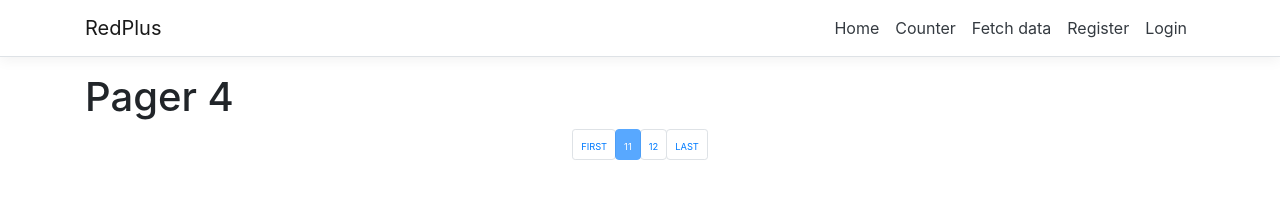
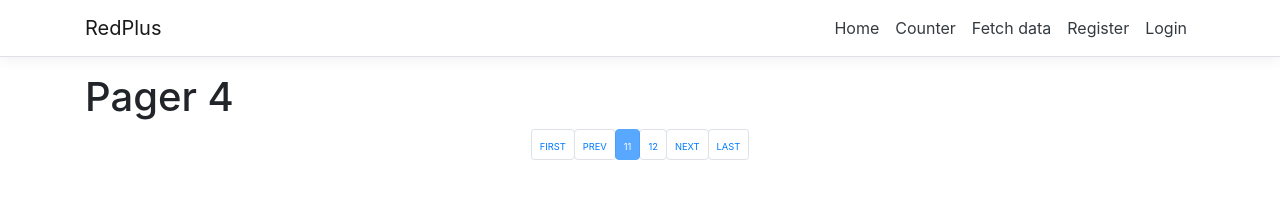
Before and after one commit to VisualAcademy/React.Pagination, a React (Create React App) app in the folder RedPlus/ClientApp/: page /pager4 in a window 1280 px wide. Shown: the top 219 px of the page. Built offline with nearby package versions, Linux system fonts and the light colour scheme; no server answers.

Commit message:
Prev, Next

```diff
--- a/RedPlus/ClientApp/src/App.js
+++ b/RedPlus/ClientApp/src/App.js
@@ -13,6 +13,7 @@ import { PagerComponent1 } from './components/Pager/PagerComponent1';
 import { PagerComponent2 } from './components/Pager/PagerComponent2';
 import { PagerComponent3 } from './components/Pager/PagerComponent3';
 import { PagerComponent4 } from './components/Pager/PagerComponent4';
+import { PagerComponent6 } from './components/Pager/PagerComponent6';
 
 export default class App extends Component {
     static displayName = App.name;
@@ -28,6 +29,7 @@ export default class App extends Component {
                 <Route path='/pager2' component={PagerComponent2} />
                 <Route path='/pager3' component={PagerComponent3} />
                 <Route path='/pager4' component={PagerComponent4} />
+                <Route path='/pager6' component={PagerComponent6} />
             </Layout>
         );
     }
--- /dev/null
+++ b/RedPlus/ClientApp/src/components/Pager/PagerComponent6.jsx
@@ -0,0 +1,24 @@
+import React, { Component } from 'react';
+import { DulPagination } from '../Shared/DulPagination';
+
+export class PagerComponent6 extends Component {
+    constructor(props) {
+        super(props);
+
+        this.pageIndexChanged = this.pageIndexChanged.bind(this);
+    }
+    pageIndexChanged(pageIndex) {
+        console.log("Parent:", pageIndex);
+    }
+    render() {
+        return (
+            <>
+                <h1>Pager 6</h1>
+                <DulPagination
+                    pageNumber={11} pageSize={10} pagerButtonCount={5}
+                    recordCount={119}
+                    pageIndexChanged={(pageIndex) => this.pageIndexChanged(pageIndex)}></DulPagination>
+            </>
+        );
+    }
+}
--- a/RedPlus/ClientApp/src/components/Shared/DulPagination.jsx
+++ b/RedPlus/ClientApp/src/components/Shared/DulPagination.jsx
@@ -36,6 +36,25 @@ export class DulPagination extends Component {
             );
         }
 
+        //@* 이전 링크: 처음 페이지가 아니면 페이지 번호를 -1씩 감소 *@
+        if (pageNumber > 1) {
+            let prev = pageNumber - 1; // 이전 페이지 번호 계산
+            pages.push(
+                <li className="page-item" key={"prev"}>
+                    <a href={"prev"} className="page-link prev btn" onClick={(e) => this.pagerButtonClicked(prev, e)}>
+                        <span style={{ fontSize: '7pt' }}>PREV</span>
+                    </a>
+                </li >
+            );
+        }
+        else {
+            pages.push(
+                <li className="page-item" key={"prev"}>
+                    <a href={"prev"} className="page-link prev btn disabled"><span style={{ fontSize: '7pt' }}>PREV</span></a>
+                </li >
+            );
+        }
+
         //@* 페이지 수만큼 숫자 버튼 출력 *@
         let i = 0; // 숫자 버튼, 다음 n개에서 사용
         let start = parseInt(pageIndex / pagerButtonCount) * pagerButtonCount + 1; //[?]
@@ -65,6 +84,25 @@ export class DulPagination extends Component {
                     </li >
                 );
             }
+        }
+
+        //@*다음 링크: 마지막 페이지가 아니면 페이지 번호를 +1씩 증가*@
+        if (pageNumber < pageCount) {
+            let next = pageNumber + 1; // 다음 페이지 번호 계산
+            pages.push(
+                <li className="page-item" key={"next"}>
+                    <a href={"next"} className="page-link next btn" onClick={(e) => this.pagerButtonClicked(next, e)}>
+                        <span style={{ fontSize: '7pt' }}>NEXT</span>
+                    </a>
+                </li >
+            );
+        }
+        else {
+            pages.push(
+                <li className="page-item" key={"next"}>
+                    <a href={"next"} className="page-link next btn disabled"><span style={{ fontSize: '7pt' }}>NEXT</span></a>
+                </li >
+            );
         }
 
         //@* 마지막 링크 *@
```
Also changed, not shown: RedPlus/ClientApp/src/components/Pager/PagerComponent5.jsx (added, +24 -0 lines).
